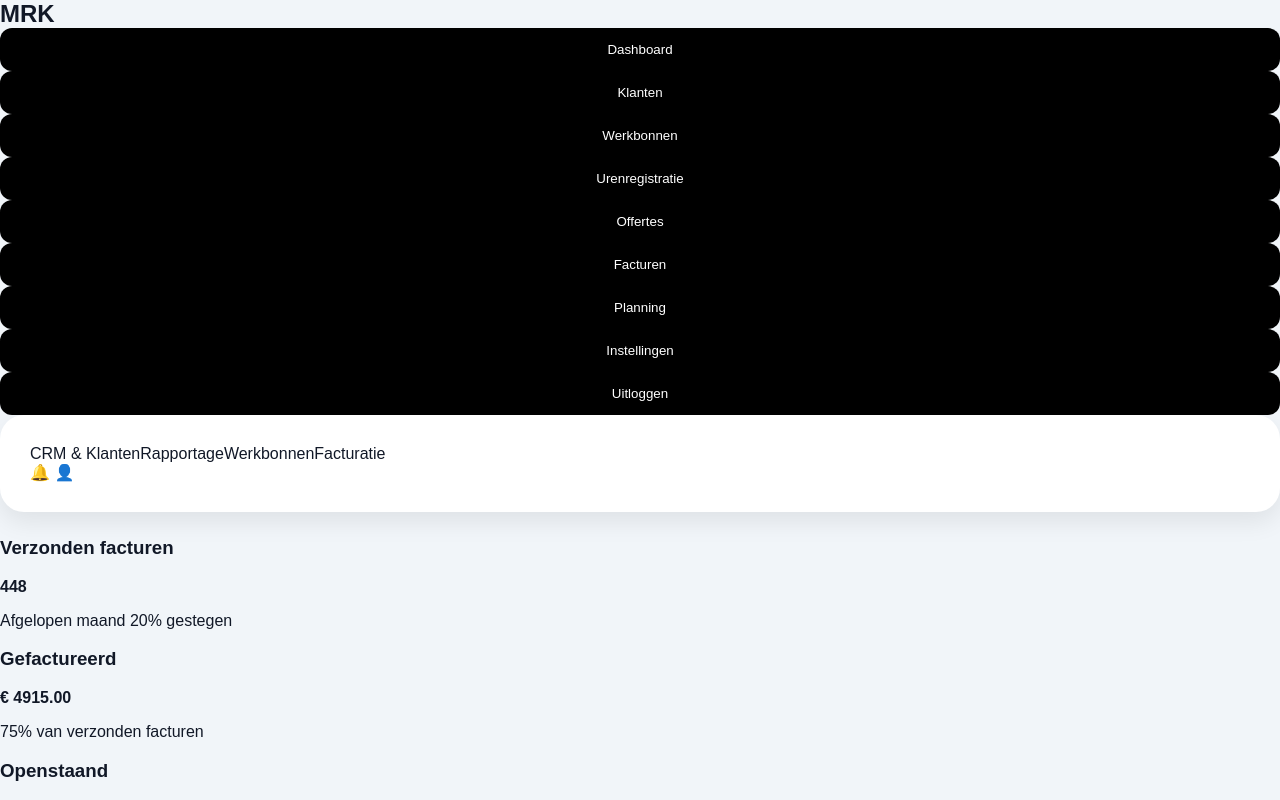
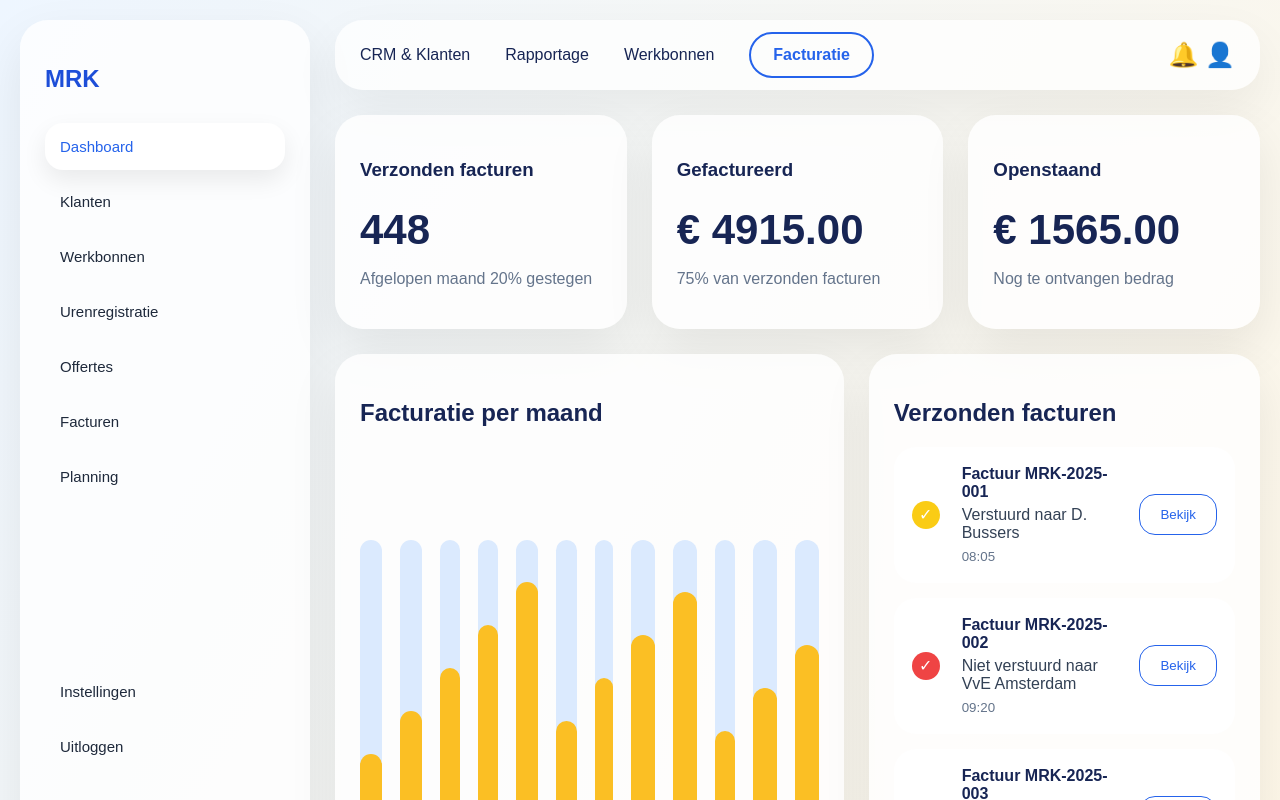
Before and after one commit to mrkaannemersbedrijf/MRK-Platform, a React (Vite) app: page / in a window 1280 px wide. Shown: the top 800 px of the page. Built offline with nearby package versions, Linux system fonts and the light colour scheme.

Commit message:
Update style.css

```diff
--- a/src/style.css
+++ b/src/style.css
@@ -1,85 +1,213 @@
-
 body {
   margin: 0;
   font-family: Arial, sans-serif;
-  background: #f1f5f9;
-  color: #111827;
+  background: linear-gradient(120deg, #eef6ff, #fff7e6);
+  color: #172554;
 }
 
-.app {
-  padding: 30px;
+.layout {
+  display: flex;
+  min-height: 100vh;
+  padding: 20px;
+  gap: 25px;
 }
 
-header {
+.sidebar {
+  width: 240px;
+  background: rgba(255,255,255,0.8);
+  border-radius: 28px;
+  padding: 25px;
+  box-shadow: 0 20px 50px rgba(0,0,0,0.08);
+}
+
+.logo {
+  margin-bottom: 30px;
+  color: #1d4ed8;
+}
+
+.sidebar button {
+  width: 100%;
+  border: 0;
+  background: transparent;
+  padding: 15px;
+  border-radius: 18px;
+  text-align: left;
+  margin-bottom: 8px;
+  color: #1e293b;
+  font-size: 15px;
+  cursor: pointer;
+}
+
+.sidebar button.active,
+.sidebar button:hover {
   background: white;
-  padding: 30px;
-  border-radius: 24px;
-  margin-bottom: 25px;
+  color: #2563eb;
   box-shadow: 0 10px 25px rgba(0,0,0,0.08);
 }
 
-h1 {
-  margin: 0;
+.bottom {
+  margin-top: 160px;
 }
 
-.cards {
+.main {
+  flex: 1;
+}
+
+.topbar {
+  height: 70px;
+  background: rgba(255,255,255,0.75);
+  border-radius: 28px;
+  display: flex;
+  align-items: center;
+  justify-content: space-between;
+  padding: 0 25px;
+  box-shadow: 0 20px 50px rgba(0,0,0,0.06);
+}
+
+.topbar nav {
+  display: flex;
+  gap: 35px;
+  align-items: center;
+}
+
+.pill {
+  border: 2px solid #2563eb;
+  color: #2563eb;
+  padding: 12px 22px;
+  border-radius: 999px;
+  font-weight: bold;
+}
+
+.profile {
+  font-size: 24px;
+}
+
+.stats {
   display: grid;
   grid-template-columns: repeat(3, 1fr);
   gap: 25px;
-}
-
-.card {
-  background: white;
-  padding: 25px;
-  border-radius: 24px;
-  box-shadow: 0 10px 25px rgba(0,0,0,0.08);
-}
-
-.wide {
   margin-top: 25px;
 }
 
-input {
-  width: 100%;
-  padding: 14px;
-  margin-bottom: 12px;
-  border: 1px solid #ddd;
-  border-radius: 12px;
-  box-sizing: border-box;
+.stat-card,
+.chart-card,
+.invoice-card {
+  background: rgba(255,255,255,0.82);
+  border-radius: 28px;
+  padding: 25px;
+  box-shadow: 0 20px 50px rgba(0,0,0,0.08);
 }
 
-button {
+.stat-card strong {
+  font-size: 42px;
+  display: block;
+  margin: 25px 0 10px;
+}
+
+.stat-card p {
+  color: #64748b;
+}
+
+.content {
+  display: grid;
+  grid-template-columns: 1.3fr 1fr;
+  gap: 25px;
+  margin-top: 25px;
+}
+
+.chart {
+  height: 420px;
+  display: flex;
+  align-items: end;
+  gap: 18px;
+  padding-top: 30px;
+}
+
+.bar-wrap {
+  flex: 1;
+  text-align: center;
+}
+
+.bar-bg {
+  height: 330px;
+  background: #dbeafe;
+  border-radius: 999px;
+  display: flex;
+  align-items: end;
+  overflow: hidden;
+}
+
+.bar {
   width: 100%;
-  padding: 14px;
-  background: black;
-  color: white;
-  border: 0;
-  border-radius: 12px;
+  background: #fbbf24;
+  border-radius: 999px;
+}
+
+.bar-wrap small {
+  display: block;
+  margin-top: 12px;
+  color: #64748b;
+}
+
+.invoice {
+  display: grid;
+  grid-template-columns: 35px 1fr auto;
+  gap: 15px;
+  align-items: center;
+  background: white;
+  border-radius: 22px;
+  padding: 18px;
+  margin-bottom: 15px;
+}
+
+.invoice p {
+  margin: 5px 0;
+  color: #334155;
+}
+
+.invoice small {
+  color: #64748b;
+}
+
+.invoice button {
+  border: 1px solid #2563eb;
+  background: white;
+  color: #2563eb;
+  border-radius: 16px;
+  padding: 12px 20px;
   cursor: pointer;
 }
 
-button:hover {
-  opacity: 0.85;
+.icon {
+  background: #facc15;
+  color: white;
+  width: 28px;
+  height: 28px;
+  border-radius: 50%;
+  display: grid;
+  place-items: center;
 }
 
-table {
-  width: 100%;
-  border-collapse: collapse;
+.icon.error {
+  background: #ef4444;
 }
 
-th,
-td {
-  padding: 12px;
-  border-bottom: 1px solid #e5e7eb;
-  text-align: left;
-}
+@media (max-width: 900px) {
+  .layout {
+    flex-direction: column;
+  }
 
-@media (max-width: 800px) {
-  .cards {
+  .sidebar {
+    width: auto;
+  }
+
+  .stats,
+  .content {
     grid-template-columns: 1fr;
   }
 
-  .app {
-    padding: 15px;
+  .topbar nav {
+    gap: 12px;
+    font-size: 13px;
   }
 }
```
